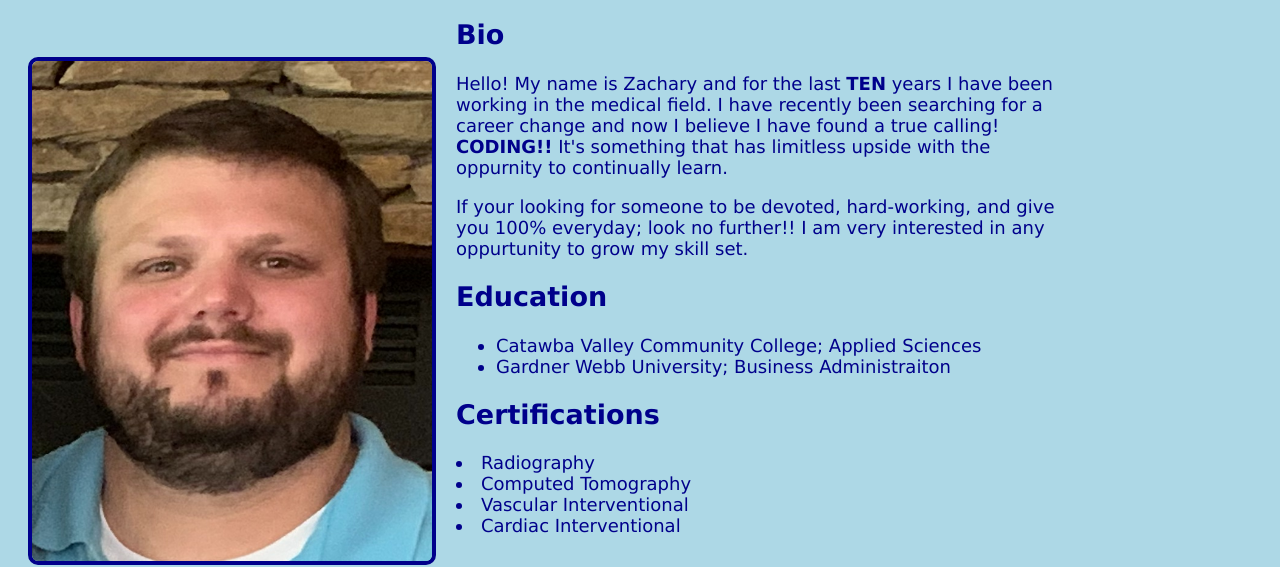
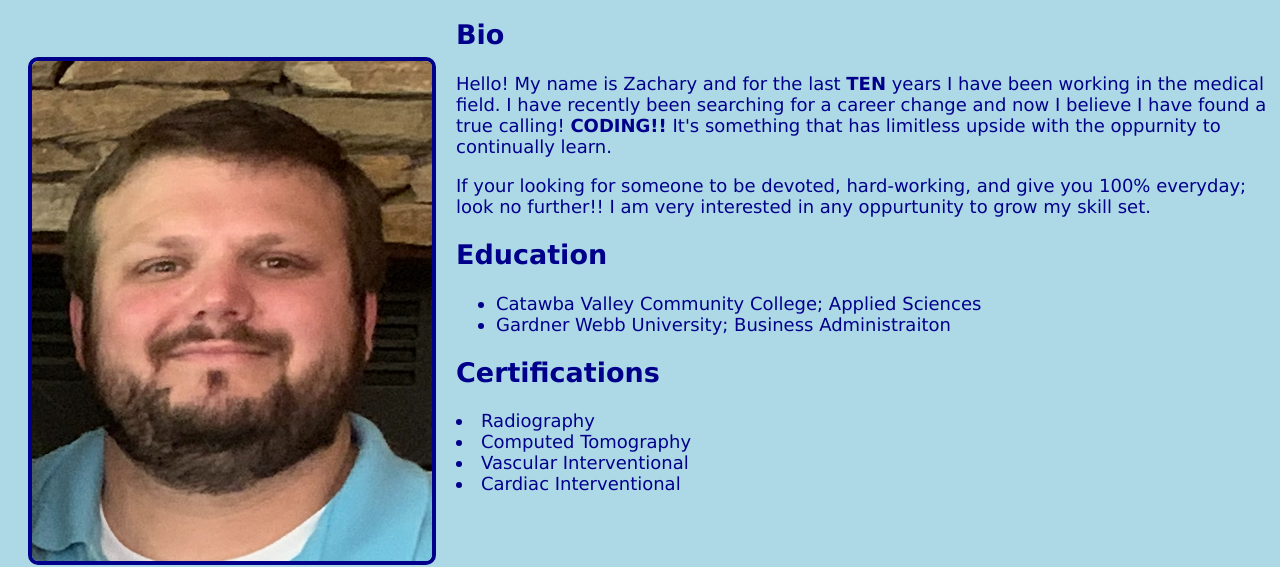
Before and after one commit to zdeal1026/zd-portfolio, a plain HTML site: page index.html in a window 1280 px wide. Shown: the part 255-822 px from the top of the page. Drawn offline with Linux system fonts and the light colour scheme.

Commit message:
getting close

```diff
--- a/assets/style.css
+++ b/assets/style.css
@@ -33,6 +33,7 @@ main {
     color: darkblue;
     display: flex;
     flex-direction: row;
+    justify-content: center;
 }
 
 span {
@@ -52,7 +53,7 @@ img {
 }
 
 .rightmargin {
-    max-width: 600px;
+    max-width: 900px;
 }
 
 section {
--- a/index.html
+++ b/index.html
@@ -28,7 +28,7 @@
 <body>
     <main>
         <container class="headshot">
-            <img src="images/headshot.jpg">
+            <img src="images/headshot.jpg" alt="Candidate Picture">
         </container>
 
         <container class="rightmargin">
```
